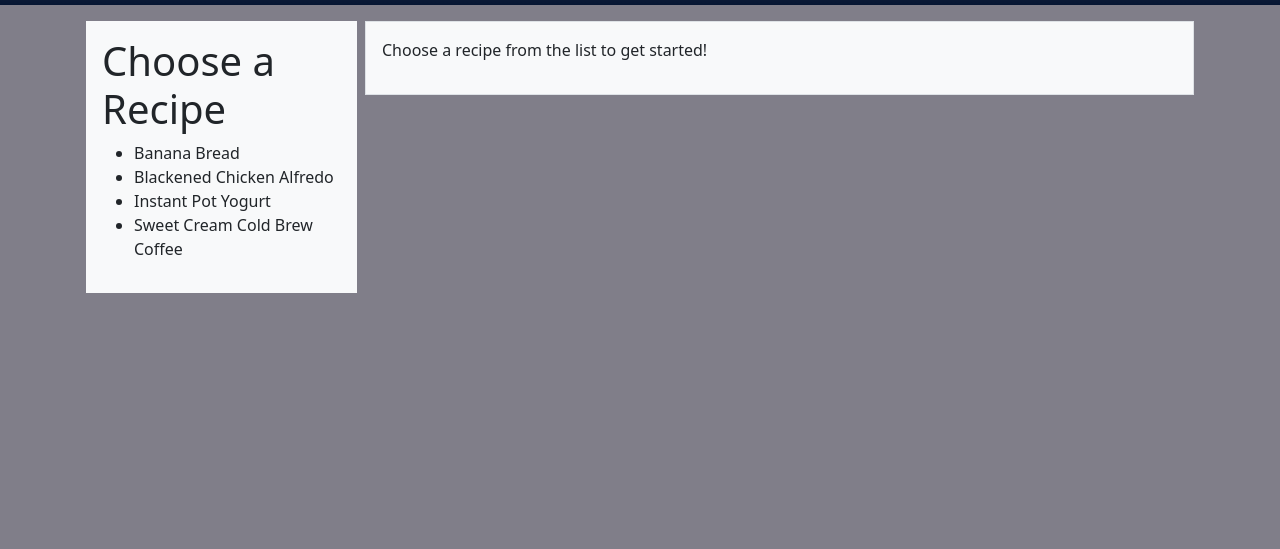
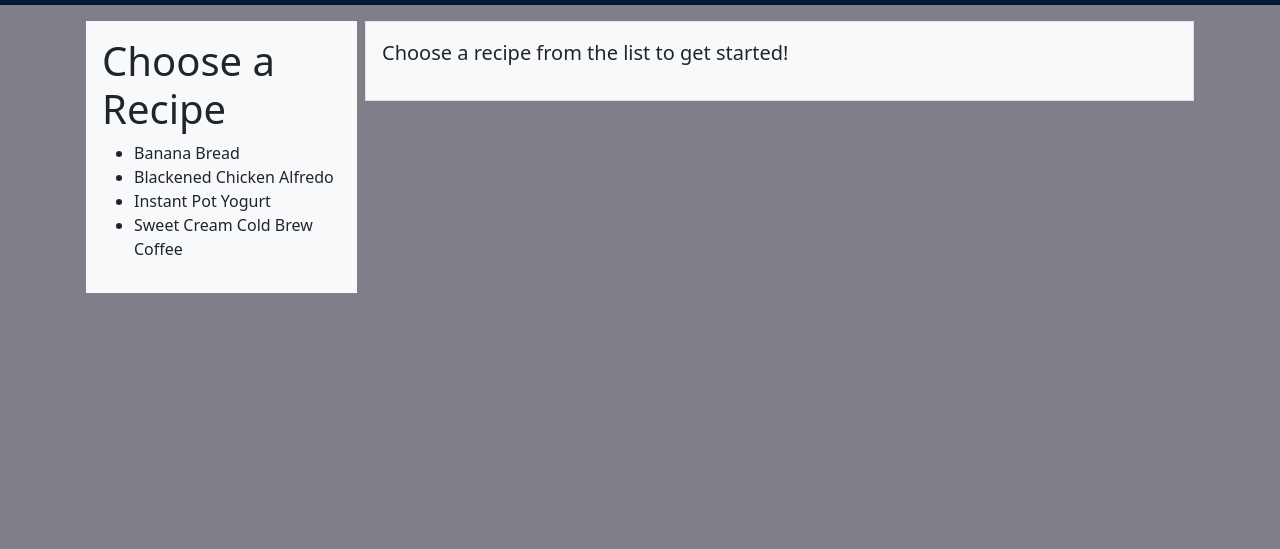
Before and after one commit to n1999ck/portfolioSite, a website with bundled scripts: page recipes.html in a window 1280 px wide. Shown: the part 251-800 px from the top of the page. Built offline with nearby package versions, Linux system fonts and the light colour scheme.

```diff
--- a/recipes.html
+++ b/recipes.html
@@ -62,7 +62,7 @@
                 </div>
                 <div class="col-md-9">
                     <div class="p-3 border bg-light" id="recipeWindow">
-                        <p>Choose a recipe from the list to get started!</p>
+                        <p class="lead">Choose a recipe from the list to get started!</p>
                         </div>
                     </div>
                 </div>
```
Also changed, not shown: tech.html (+1 -2 lines).
